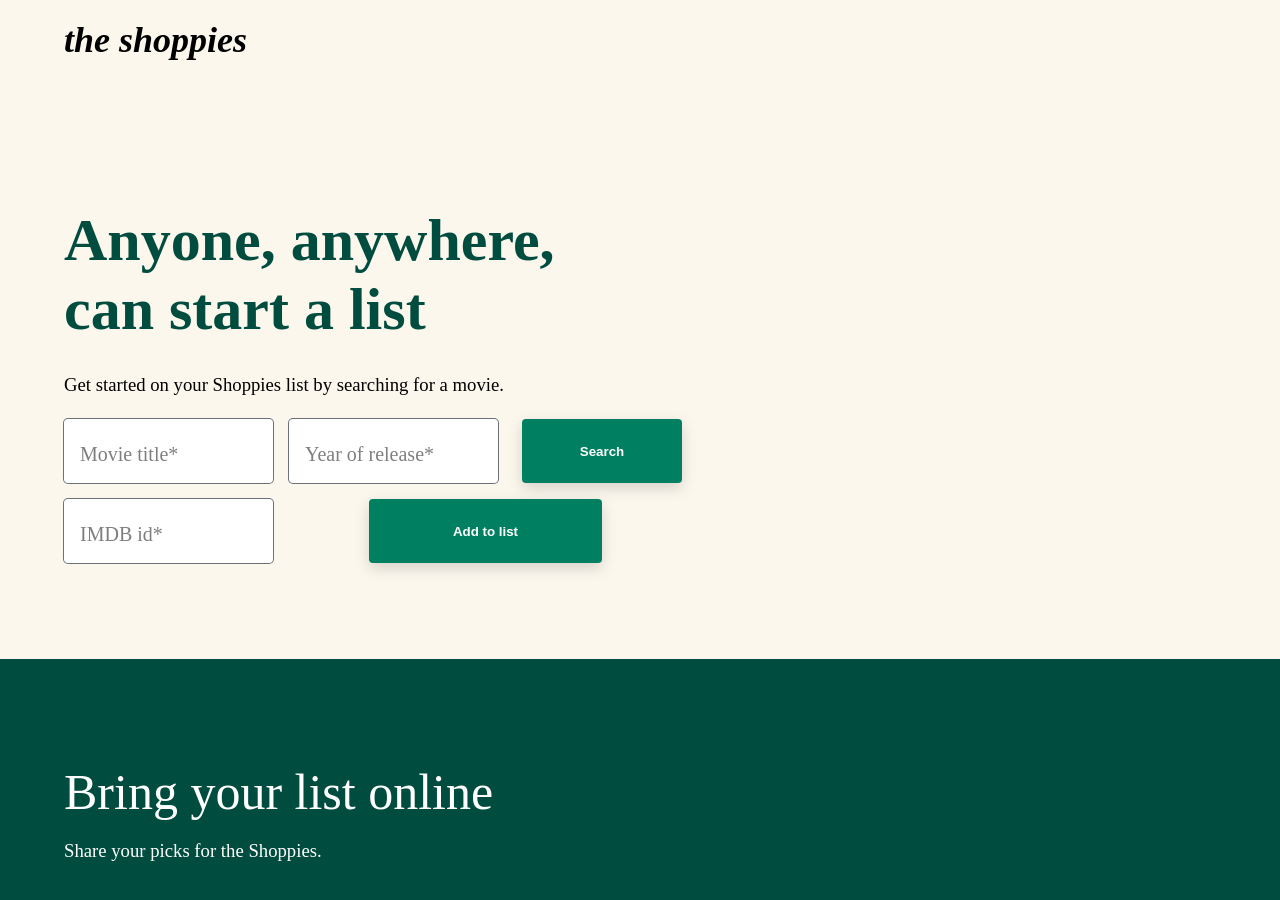
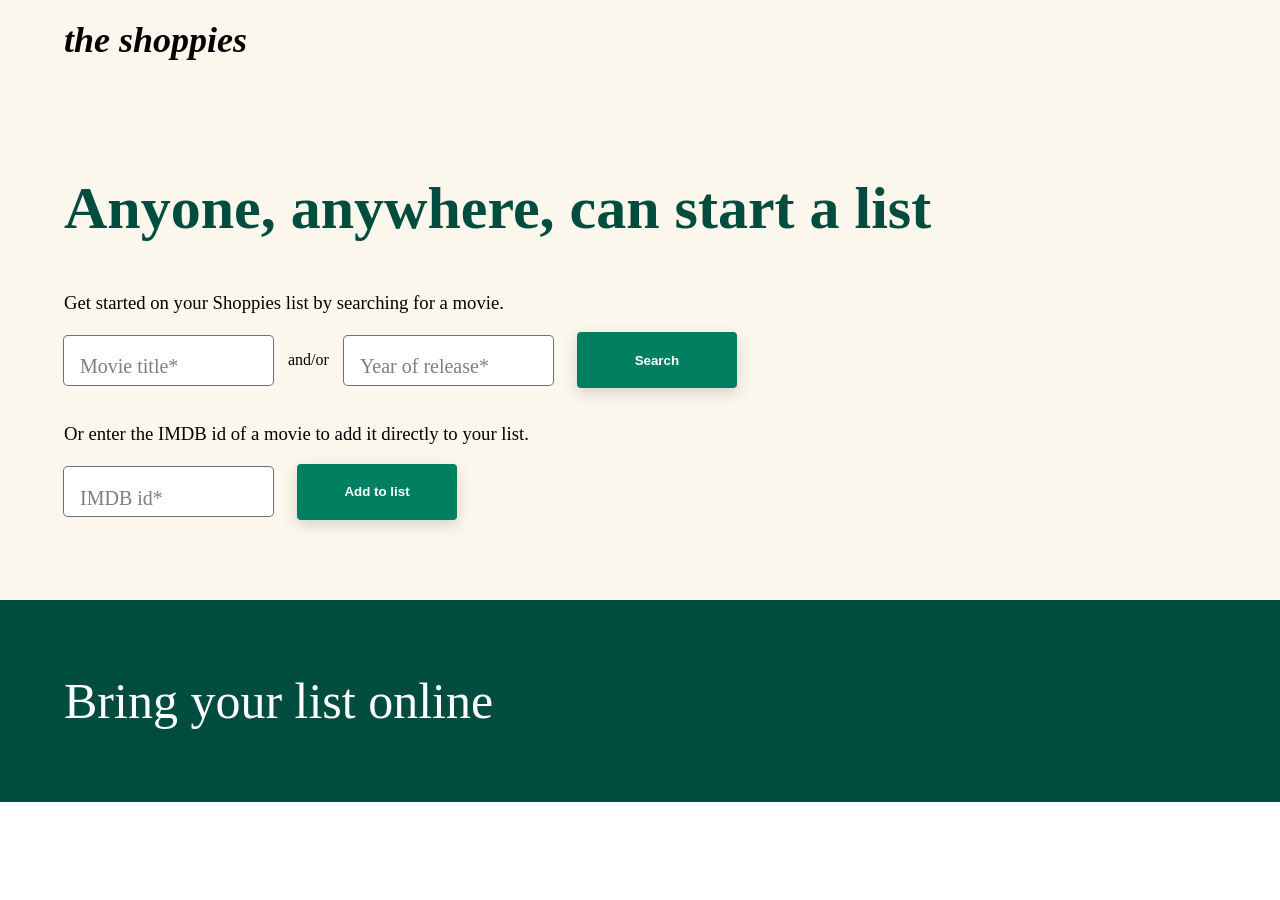
Before and after one commit to alix-m/shoppies, a React app: page / in a window 1280 px wide. Shown: the top 900 px of the page. After the commit the page ends 802 px from the top, so only its background shows below. Built offline with nearby package versions, Linux system fonts and the light colour scheme.

Commit message:
search tweaks, still needs work

```diff
--- /dev/null
+++ b/src/components/Search.js
@@ -0,0 +1,17 @@
+export const submit = async query => {
+    console.log('query ok: ', query)
+
+    let search = '?t=Signs'
+    let url = `http://www.omdbapi.com/?t=${ query }&apikey=c194e47e`
+    let movies = {}
+
+    try {
+        const res = await fetch(url)
+        movies = await res.json()
+        return movies
+    } catch (err) {
+        console.log('error!\n', err)
+    }
+}
+
+export default submit
--- a/src/components/SearchBar.js
+++ b/src/components/SearchBar.js
@@ -1,28 +1,25 @@
 import './SearchBar.scss'
+import submit from './Search'
 
 import React from "react"
-
 
 class SearchBar extends React.Component {
 
     constructor(props) {
         super(props);
-        this.onClick = this.onClick.bind(this)
-        this.state = { value: '' };
+        this.state = { value: '', results: '' }
+        this.handleSubmit = this.handleSubmit.bind(this)
     }
 
-    async onClick(e) {
-        try {
-            const res = await fetch('/api/movies', { headers: { 'Access-Control-Allow-Origin': '*' } })
-            const movies = await res.json()
-        } catch (err) {
-            console.log('error!\n', err)
-        }
+    handleSubmit = async e => {
+        e.preventDefault()
+        let movies = await submit(e.target[0].value)
+        this.props.onResults(movies)
     }
 
     render() {
         return (
-            <form>
+            <form onSubmit={ this.handleSubmit }>
                 { this.props.children }
             </form>
         )
--- a/src/components/SearchBar.scss
+++ b/src/components/SearchBar.scss
@@ -1,6 +1,6 @@
 button {
     display: inline-block;
-    margin-left: 8px;
+    margin-left: 24px;
     border-radius: 4px;
     box-shadow: 0 5px 15px 0 rgba(0,0,0,0.15);
     border: none;
@@ -8,7 +8,7 @@ button {
     background-color: #008060;
     color: white;
     min-width: 160px;
-    min-height: 64px;
+    min-height: 56px;
     cursor: pointer;
 
     &:hover {
@@ -24,7 +24,6 @@ button {
   }
 
   form {
-      display: grid;
-      grid-template-columns: auto auto auto;
-      column-gap: 8px;
+      display: flex;
+      align-items: center;
   }
--- /dev/null
+++ b/src/components/SearchResults.js
@@ -0,0 +1,23 @@
+
+import React from "react"
+
+class SearchResults extends React.Component {
+
+  constructor(props) {
+    super(props);
+    this.state = { value: '' };
+  }
+
+  render() {
+    return (
+
+    <section className="">
+      { this.props.results.Title }
+      { this.props.results.Actors }
+    </section>
+
+    )
+  }
+}
+
+export default SearchResults;
--- a/src/components/TextInput.scss
+++ b/src/components/TextInput.scss
@@ -1,5 +1,5 @@
   .input-group {
-    display: flex;
+
     position: relative;
   }
 
@@ -9,7 +9,7 @@
     font-weight: 500;
     font-size: 20px;
     opacity: 0.5;
-    top: 1.5rem;
+    top: 1.2rem;
     left: 1rem;
   }
 
@@ -28,7 +28,6 @@
 
 
   input {
-    margin-right: 8px;
     border: 1px solid transparent;
     box-shadow: 0 0 0 1px #6b7177;
     border-radius: 4px;
--- a/src/content/App.js
+++ b/src/content/App.js
@@ -1,11 +1,10 @@
 import React from 'react'
 import './App.scss'
 
-import SearchBar from '../components/SearchBar'
-import TextInput from '../components/TextInput'
+
+import Search from './Search'
 
 function App() {
-
 
   return (
     <div className='App'>
@@ -21,27 +20,13 @@ function App() {
             <h1 className="heading-1 green">
               Anyone, anywhere, can start a list
             </h1>
-            <h3 className="heading-3">Get started on your Shoppies list by searching for a movie.</h3>
-          </div>
-          <div />
-          <div className="search">
-          <SearchBar>
-            <TextInput id="search" type="text" placeholder="Movie title*" />
-            <TextInput id="search" type="text" placeholder="Year of release*" />
-            <button className="ease-in">Search</button>
-          </SearchBar>
-          <SearchBar>
-            <TextInput id="search" type="text" placeholder="IMDB id*" />
-            <button className="ease-in">Add to list</button>
-          </SearchBar>
+            <Search/>
           </div>
         </section>
-
         <section className="section background-green padding-r">
           <h2 className="heading-2">
             Bring your list online
           </h2>
-          <h3 className="heading-3">Share your picks for the Shoppies.</h3>
         </section>
         <section>
         </section>
--- a/src/content/App.scss
+++ b/src/content/App.scss
@@ -22,10 +22,6 @@ header {
     margin: auto;
 }
 
-.grid-2-col {
-    display: grid;
-    grid-template-columns: 50% 50%;
-}
 
 .page-title {
     font-size: 36px;
@@ -62,8 +58,8 @@ header {
 }
 
 .section {
-    padding-top: 6em;
-    padding-bottom: 6em;
+    padding-top: 4em;
+    padding-bottom: 4em;
 }
 
 .heading-1 {
@@ -82,7 +78,7 @@ header {
 
 .heading-3 {
     font-weight: 500;
-    margin-bottom: 1.25em;
+
 }
 
 p {
@@ -97,3 +93,7 @@ p {
 .padding {
     padding: 1rem 0.9375rem 1rem 0.9375rem;
 }
+
+.search-group:not:first-child{
+    margin-top: 32px;
+}
--- /dev/null
+++ b/src/content/Search.js
@@ -0,0 +1,45 @@
+import React from "react"
+
+import SearchBar from '../components/SearchBar'
+import TextInput from '../components/TextInput'
+import SearchResults from '../components/SearchResults'
+
+class Search extends React.Component {
+
+    constructor(props){
+        super(props)
+        this.state = { results: '' }
+        this.handleSearch = this.handleSearch.bind(this)
+    }
+
+    handleSearch = search => {
+        this.setState({ results : search})
+        console.log(this.state)
+    }
+
+    render(){
+    return (
+        <div className="search">
+            <div className="search-group">
+                <h3 className="heading-3">Get started on your Shoppies list by searching for a movie.</h3>
+                <SearchBar onResults= { this.handleSearch }>
+                    <TextInput id="search" type="text" placeholder="Movie title*"/>
+                    <div className="padding">and/or</div>
+                    <TextInput id="search" type="text" placeholder="Year of release*" />
+                    <button type="submit" className="ease-in">Search</button>
+                </SearchBar>
+            </div>
+            <div className="search-group">
+                <h3 className="heading-3">Or enter the IMDB id of a movie to add it directly to your list.</h3>
+                <SearchBar>
+                    <TextInput id="search" type="text" placeholder="IMDB id*" />
+                    <button type="submit" className="ease-in">Add to list</button>
+                </SearchBar>
+            </div>
+            <SearchResults results={ this.state.results }/>
+        </div>
+    )}
+}
+
+
+export default Search
```
Also changed, not shown: src/server/api.js (+7 -6 lines).
